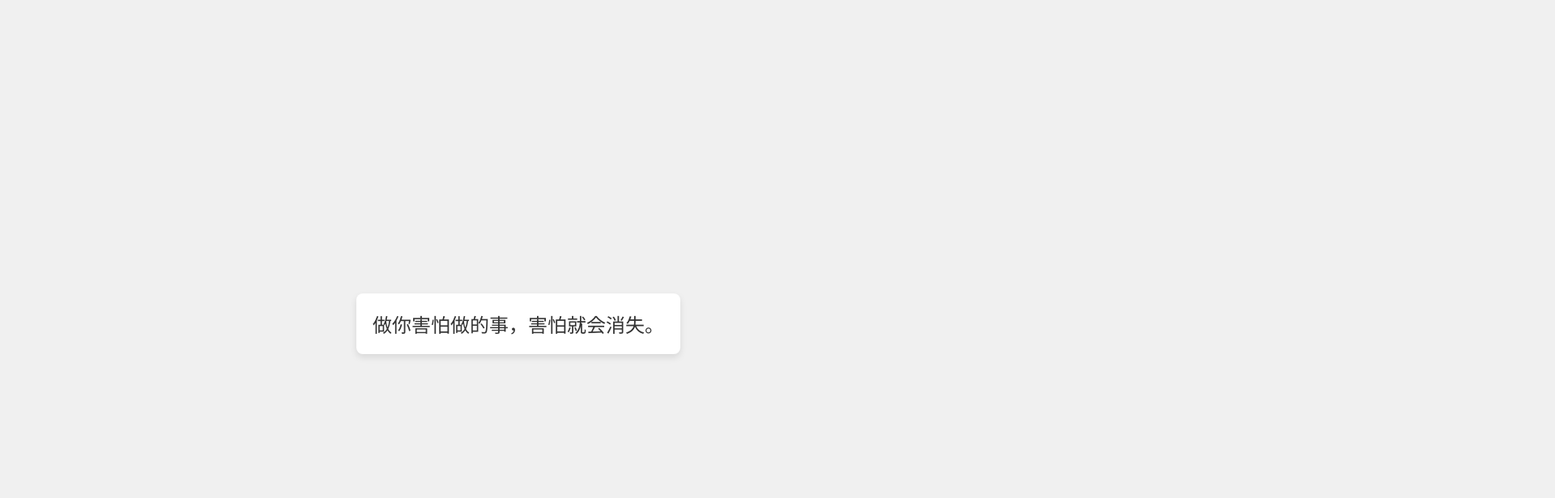
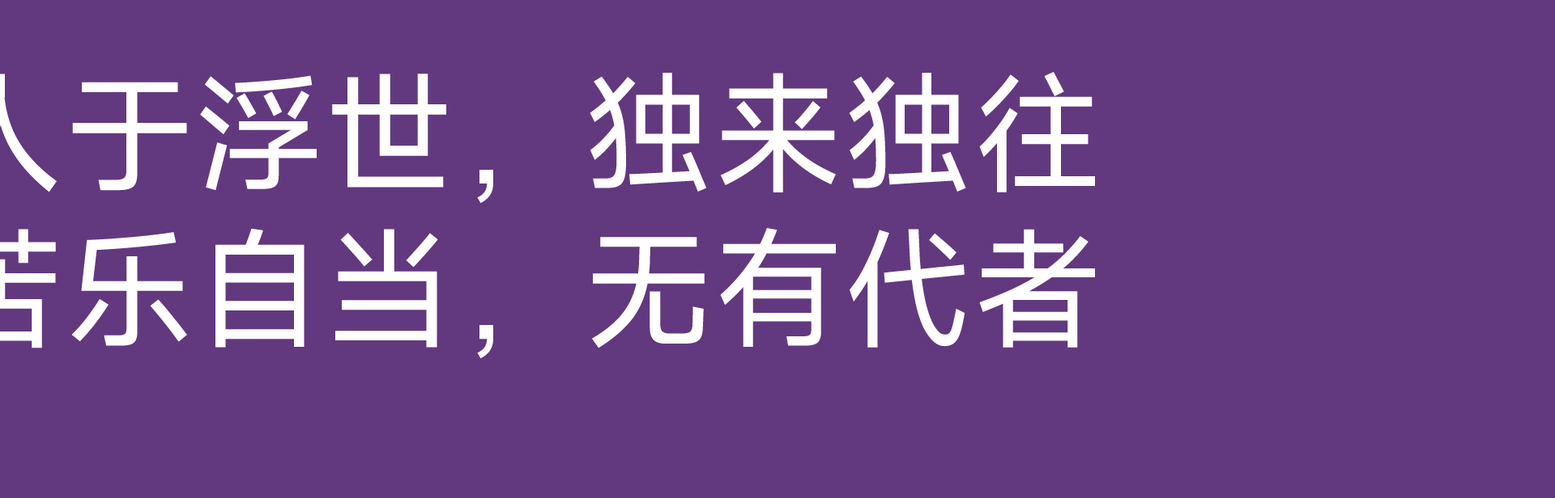
Before and after one commit to Awoo-Design/ideal-eureka, a plain HTML site: page index.html in a window 1280 px wide. Shown: the top 616 px of the page at 81% size, 1920 px wide, since content can reach past the window. Drawn offline with Linux system fonts and the light colour scheme.

Commit message:
Update index.html

```diff
--- a/index.html
+++ b/index.html
@@ -3,7 +3,7 @@
 <head>
     <meta charset="UTF-8">
     <meta name="viewport" content="width=device-width, initial-scale=1.0">
-    <title>随机文案</title>
+    <title>一念香签</title>
     <style>
         body {
             font-family: Arial, sans-serif;
@@ -31,29 +31,39 @@
 <body>
 
 <div class="content">
-    <p class="quote" id="quote">加载中...</p>
+    <img class="quote" id="quote" src="" >加载中...</img>
 </div>
 
 <script>
     // 定义随机文案数组
     const quotes = [
-        "成功是最好的复仇。",
-        "生活不是等待暴风雨过去，而是学会在雨中跳舞。",
-        "做你害怕做的事，害怕就会消失。",
-        "每一个不曾起舞的日子，都是对生命的辜负。",
-        "努力工作，享受生活。",
-        "不怕路远，只怕心不坚。",
-        "让我们一起勇敢地向前走！"
+        "./images/NFC文案-01.jpg",
+        "./images/NFC文案-02.jpg",
+        "./images/NFC文案-03.jpg",
+        "./images/NFC文案-04.jpg",
+        "./images/NFC文案-05.jpg",
+        "./images/NFC文案-06.jpg",
+        "./images/NFC文案-07.jpg",
+        "./images/NFC文案-08.jpg",
+        "./images/NFC文案-09.jpg",
+        "./images/NFC文案-10.jpg",
+        "./images/NFC文案-11.jpg",
+        "./images/NFC文案-12.jpg",
+        "./images/NFC文案-13.jpg",
+        "./images/NFC文案-14.jpg",
+        "./images/NFC文案-15.jpg",
+        "./images/NFC文案-16.jpg"
     ];
 
-    // 获取随机文案并显示
+    // 获取随机图片并显示
     function getRandomQuote() {
         const randomIndex = Math.floor(Math.random() * quotes.length);
         return quotes[randomIndex];
     }
 
-    // 将随机文案显示在页面上
-    document.getElementById("quote").innerText = getRandomQuote();
+    // 将随机图片显示在页面上
+    //document.getElementById("quote").innerText = getRandomQuote();
+    document.getElementById("quote").src = getRandomQuote();
 </script>
 
 </body>
```
